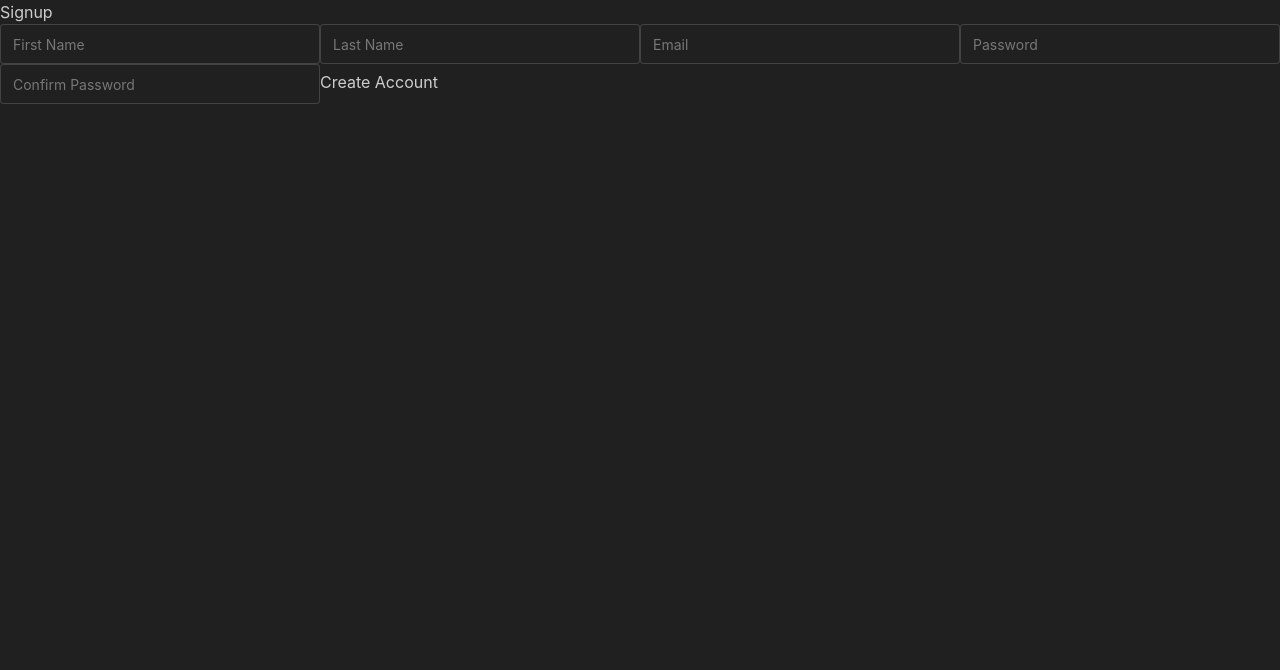
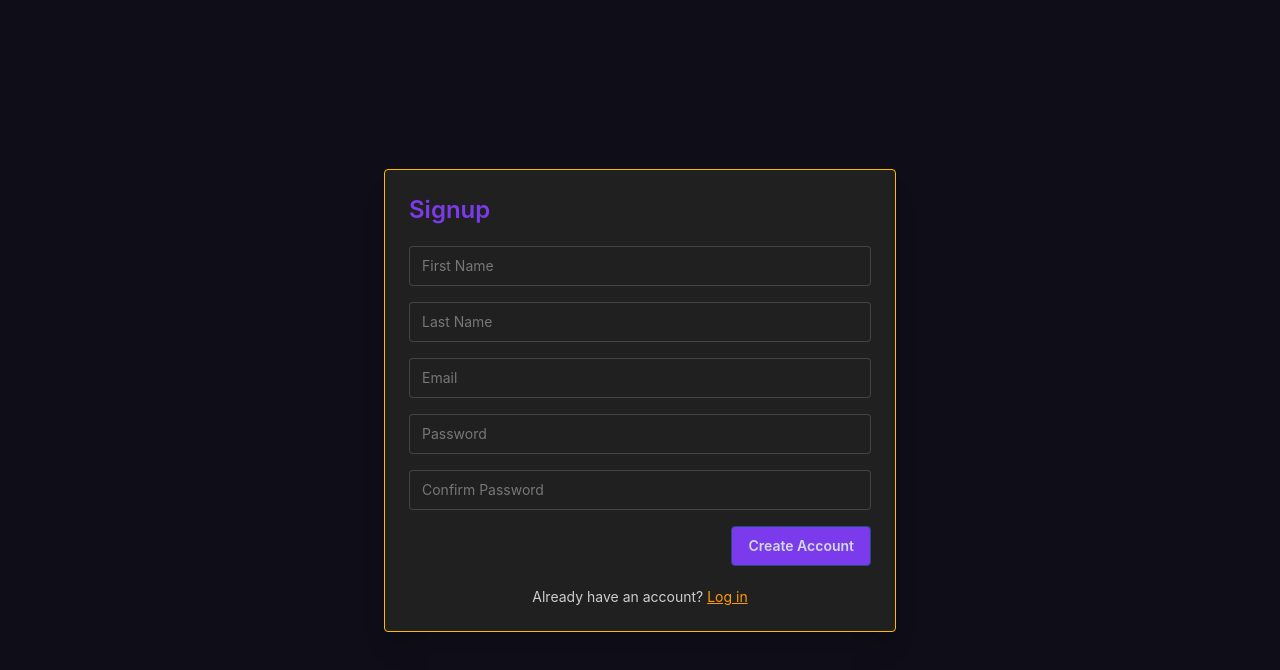
Before and after one commit to Brandon-Abundis/sdi-COM-capstone, a React (Vite) app in the folder client/: page /signup in a window 1280 px wide. Shown: the top 670 px of the page. Built offline with nearby package versions, Linux system fonts and the light colour scheme.

Commit message:
Finalized public and protected routes and layouts for integration; placeholder dashboard with logout button included

```diff
--- a/client/src/app/App.jsx
+++ b/client/src/app/App.jsx
@@ -1,71 +1,53 @@
-import { useState } from "react";
-import { Route, Routes } from "react-router-dom";
+import { Route, Routes, Navigate } from "react-router-dom";
+
+import Login from "../features/auth/pages/Login";
+import Signup from "../features/auth/pages/Signup";
 import Dashboard from "../features/dashboard/pages/Dashboard";
 import Calendar from "../features/calendar/pages/Calendar";
 import Events from "../features/events/pages/Events";
 import Leaderboard from "../features/leaderboard/pages/Leaderboard";
 import Profile from "../features/profile/pages/Profile";
 import Workouts from "../features/workouts/pages/Workouts";
-import Login from "../features/auth/pages/Login";
-import Signup from "../features/auth/pages/Signup";
-import ProtectedRoute from "./ProtectedRoute";
+
+import PublicRoute from "./routes/PublicRoute.jsx";
+import ProtectedRoute from "./routes/ProtectedRoute.jsx";
+import PublicLayout from "./layouts/PublicLayout.jsx";
+import ProtectedLayout from "./layouts/ProtectedLayout.jsx";
 
 function App() {
   return (
-    <div>
     <Routes>
+      <Route
+        element={
+          <PublicRoute>
+            <PublicLayout />
+          </PublicRoute>
+        }
+      >
         <Route path="/login" element={<Login />} />
         <Route path="/signup" element={<Signup />} />
+      </Route>
+
       <Route
-          path="/dashboard"
+        path="/"
         element={
           <ProtectedRoute>
-              <Dashboard />
+            <ProtectedLayout />
           </ProtectedRoute>
         }
-        />
-        <Route
-          path="/calendar"
-          element={
-            <ProtectedRoute>
-              <Calendar />
-            </ProtectedRoute>
-          }
-        />
-        <Route
-          path="/events"
-          element={
-            <ProtectedRoute>
-              <Events />
-            </ProtectedRoute>
-          }
-        />
-        <Route
-          path="/leaderboard"
-          element={
-            <ProtectedRoute>
-              <Leaderboard />
-            </ProtectedRoute>
-          }
-        />
-        <Route
-          path="/profile"
-          element={
-            <ProtectedRoute>
-              <Profile />
-            </ProtectedRoute>
-          }
-        />
-        <Route
-          path="/workouts"
-          element={
-            <ProtectedRoute>
-              <Workouts />
-            </ProtectedRoute>
-          }
-        />
+      >
+        <Route index element={<Navigate to="dashboard" replace />} />
+        <Route path="dashboard" element={<Dashboard />} />
+        <Route path="calendar" element={<Calendar />} />
+        <Route path="events" element={<Events />} />
+        <Route path="leaderboard" element={<Leaderboard />} />
+        <Route path="profile" element={<Profile />} />
+        <Route path="workouts" element={<Workouts />} />
+      </Route>
+
+      {/* Catch-all for paths that do not match any listed above */}
+      <Route path="*" element={<Navigate to="/login" replace />} />
     </Routes>
-    </div>
   );
 }
 
--- /dev/null
+++ b/client/src/app/layouts/ProtectedLayout.jsx
@@ -0,0 +1,10 @@
+import { Outlet } from "react-router-dom";
+
+export default function ProtectedLayout() {
+  return (
+    <div className="min-h-screen bg-[#0f0d17]">
+      {/* Navbar inserted here when ready */}
+      <Outlet />
+    </div>
+  );
+}
--- /dev/null
+++ b/client/src/app/layouts/PublicLayout.jsx
@@ -0,0 +1,9 @@
+import { Outlet } from "react-router-dom";
+
+export default function PublicLayout() {
+  return (
+    <div className="min-h-screen bg-[#0f0d17]">
+      <Outlet />
+    </div>
+  );
+}
--- a/client/src/app/ProtectedRoute.jsx
+++ b/client/src/app/routes/ProtectedRoute.jsx
@@ -1,5 +1,5 @@
 import { Navigate } from "react-router-dom";
-import { useAuth } from "./AuthProvider";
+import { useAuth } from "../AuthProvider.jsx";
 
 export default function ProtectedRoute({ children }) {
   const { user, loading } = useAuth();
--- /dev/null
+++ b/client/src/app/routes/PublicRoute.jsx
@@ -0,0 +1,20 @@
+import { Navigate } from "react-router-dom";
+import { useAuth } from "../AuthProvider.jsx";
+
+export default function PublicRoute({ children }) {
+  const { user, loading } = useAuth();
+
+  if (loading) {
+    return (
+      <div className="flex justify-center items-center min-h-screen text-3xl">
+        Loading...
+      </div>
+    );
+  }
+
+  if (user) {
+    return <Navigate to="/dashboard" replace />;
+  }
+
+  return children;
+}
--- a/client/src/features/auth/pages/Login.jsx
+++ b/client/src/features/auth/pages/Login.jsx
@@ -1,4 +1,4 @@
-import { useNavigate } from "react-router-dom";
+import { useNavigate, Link } from "react-router-dom";
 import { useAuth } from "../../../app/AuthProvider";
 import { useState } from "react";
 
@@ -22,12 +22,14 @@ export default function Login() {
   };
 
   return (
-    <div>
-      <form onSubmit={handleSubmit}>
-        <h2>Login</h2>
-        {error && <div className="text-red-700 px-4 py-3">{error}</div>}
+    <div className="min-h-screen bg-[#0f0d17] flex items-center justify-center p-6">
+      <div className="card bg-base-100 card-border border-amber-400 w-full max-w-lg shadow-xl">
+        <div className="card-body">
+          <h2 className="card-title text-[#7c3aed] text-2xl pb-3">Login</h2>
+          {error && <div className="alert alert-error">{error}</div>}
+          <form onSubmit={handleSubmit} className="space-y-4">
             <input
-          className="input"
+              className="input input-bordered w-full"
               name="email"
               type="email"
               required
@@ -36,7 +38,7 @@ export default function Login() {
               onChange={(e) => setEmail(e.target.value)}
             />
             <input
-          className="input"
+              className="input input-bordered w-full"
               name="password"
               type="password"
               required
@@ -44,10 +46,23 @@ export default function Login() {
               value={password}
               onChange={(e) => setPassword(e.target.value)}
             />
-        <button type="submit" className="cursor-pointer">
+            <div className="card-actions justify-end">
+              <button
+                type="submit"
+                className="btn btn-primary bg-[#7c3aed] hover:border-[#a78bfa]"
+              >
                 Login
               </button>
+            </div>
           </form>
+          <p className="text-center pt-3">
+            Don't have an account?{" "}
+            <Link to="/signup" className="link text-amber-500">
+              Sign up
+            </Link>
+          </p>
+        </div>
+      </div>
     </div>
   );
 }
--- a/client/src/features/auth/pages/Signup.jsx
+++ b/client/src/features/auth/pages/Signup.jsx
@@ -1,4 +1,4 @@
-import { useNavigate } from "react-router-dom";
+import { useNavigate, Link } from "react-router-dom";
 import { useAuth } from "../../../app/AuthProvider";
 import { useState } from "react";
 
@@ -37,30 +37,32 @@ export default function Signup() {
   };
 
   return (
-    <div>
-      <form onSubmit={handleSubmit}>
-        <h2>Signup</h2>
-        {error && <div className="text-red-700 px-4 py-3">{error}</div>}
+    <div className="min-h-screen bg-[#0f0d17] flex items-center justify-center p-6">
+      <div className="card card-border border-amber-400 bg-base-100 w-full max-w-lg shadow-xl">
+        <div className="card-body">
+          <h2 className="card-title text-[#7c3aed] text-2xl pb-3">Signup</h2>
+          {error && <div className="alert alert-error">{error}</div>}
+          <form onSubmit={handleSubmit} className="space-y-4">
             <input
-          className="input"
+              className="input input-bordered w-full"
               name="firstName"
-          type="firstName"
+              type="text"
               required
               placeholder="First Name"
               value={firstName}
               onChange={(e) => setFirstName(e.target.value)}
             />
             <input
-          className="input"
+              className="input input-bordered w-full"
               name="lastName"
-          type="lastName"
+              type="text"
               required
               placeholder="Last Name"
               value={lastName}
               onChange={(e) => setLastName(e.target.value)}
             />
             <input
-          className="input"
+              className="input input-bordered w-full"
               name="email"
               type="email"
               required
@@ -69,7 +71,7 @@ export default function Signup() {
               onChange={(e) => setEmail(e.target.value)}
             />
             <input
-          className="input"
+              className="input input-bordered w-full"
               name="password"
               type="password"
               required
@@ -78,7 +80,7 @@ export default function Signup() {
               onChange={(e) => setPassword(e.target.value)}
             />
             <input
-          className="input"
+              className="input input-bordered w-full"
               name="confirmPassword"
               type="password"
               required
@@ -86,10 +88,23 @@ export default function Signup() {
               value={confirmPassword}
               onChange={(e) => setConfirmPassword(e.target.value)}
             />
-        <button type="submit" className="cursor-pointer">
+            <div className="card-actions justify-end">
+              <button
+                type="submit"
+                className="btn btn-primary bg-[#7c3aed] hover:border-[#a78bfa]"
+              >
                 Create Account
               </button>
+            </div>
           </form>
+          <p className="text-center pt-3">
+            Already have an account?{" "}
+            <Link to="/login" className="link text-amber-500">
+              Log in
+            </Link>
+          </p>
+        </div>
+      </div>
     </div>
   );
 }
--- a/client/src/features/dashboard/pages/Dashboard.jsx
+++ b/client/src/features/dashboard/pages/Dashboard.jsx
@@ -1,3 +1,45 @@
+import { Link, useNavigate } from "react-router-dom";
+import { useAuth } from "../../../app/AuthProvider";
+
 export default function Dashboard() {
-  return <h1>Dashboard</h1>;
+  const { logout } = useAuth();
+  const navigate = useNavigate();
+
+  const handleSignOut = () => {
+    logout();
+    navigate("/login");
+  };
+
+  return (
+    <div className="min-h-screen bg-[#0f0d17] flex flex-col items-center justify-center p-6">
+      <h1 className="text-3xl pt-3">
+        Dashboard content will be displayed here
+      </h1>
+      <h2 className="text-xl pt-3">For now, navigate to:</h2>
+      <nav className="flex flex-col text-center py-2 gap-2">
+        <Link to="/calendar" className="link-primary">
+          Calendar
+        </Link>
+        <Link to="/events" className="link-primary">
+          Events
+        </Link>
+        <Link to="/leaderboard" className="link-primary">
+          Leaderboard
+        </Link>
+        <Link to="/profile" className="link-primary">
+          Profile
+        </Link>
+        <Link to="/workouts" className="link-primary">
+          Workouts
+        </Link>
+      </nav>
+      <button
+        type="button"
+        onClick={handleSignOut}
+        className="btn btn-outline mt-4"
+      >
+        Sign Out
+      </button>
+    </div>
+  );
 }
```
Lines whose indentation alone changed are shown as unchanged.
